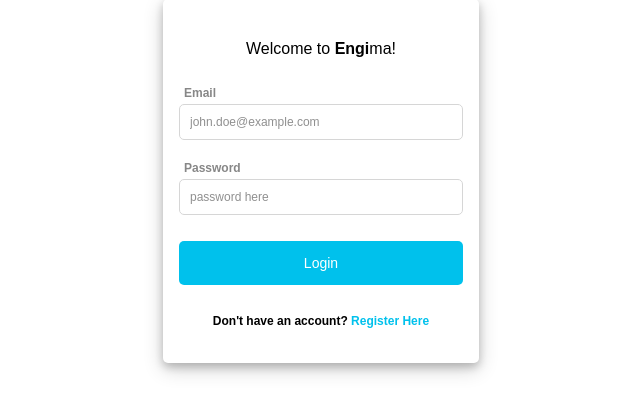
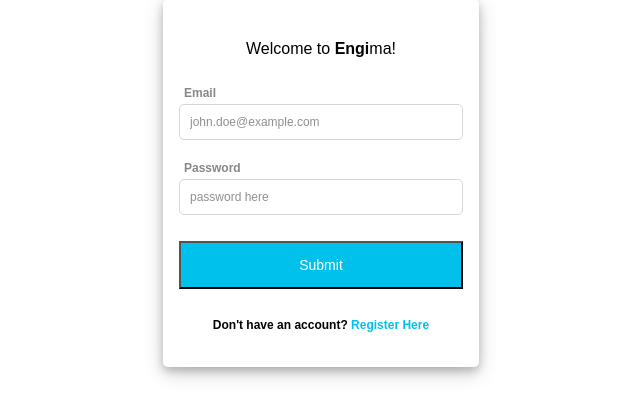
Before and after one commit to vincentbudianto/Engi-s-Cinema, a PHP site: page /login.html in a window 1280 px wide. Shown: the part 127-545 px from the top of the page, without its empty margins (319-959 px from the left). Run offline with PHP 8.4, Linux system fonts and the light colour scheme.

Commit message:
Login ver 1
Connecting backend and frontend

```diff
--- a/EngisCinema/login.html
+++ b/EngisCinema/login.html
@@ -10,8 +10,8 @@
             <div class="container">
                 <div class="center-text" id="login-title">Welcome to <b>Engi</b>ma!</div>
 
-                <label for="email">Email</label>
-                <input type="text" placeholder="john.doe@example.com" name="email" required>
+                <label for="username">Email</label>
+                <input type="text" placeholder="john.doe@example.com" name="username" required>
 
                 <br>
                 <br>
@@ -22,7 +22,7 @@
                 <br>
                 <br>
 
-                <button id=login-button type="submit">Login</button>
+                <input id="login-button" type="submit" name="login" value="Submit" />
 
                 <br>
                 <br>
```
Also changed, not shown: EngisCinema/login.php (line endings or trailing spaces).
